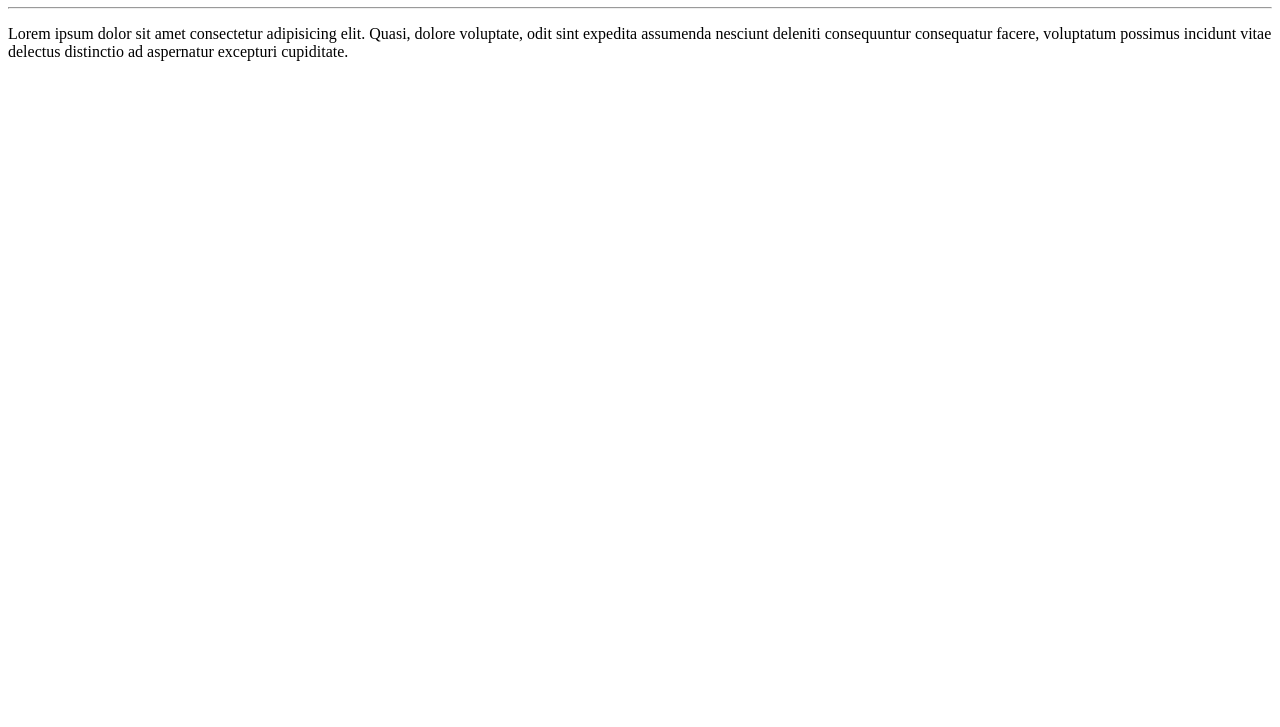
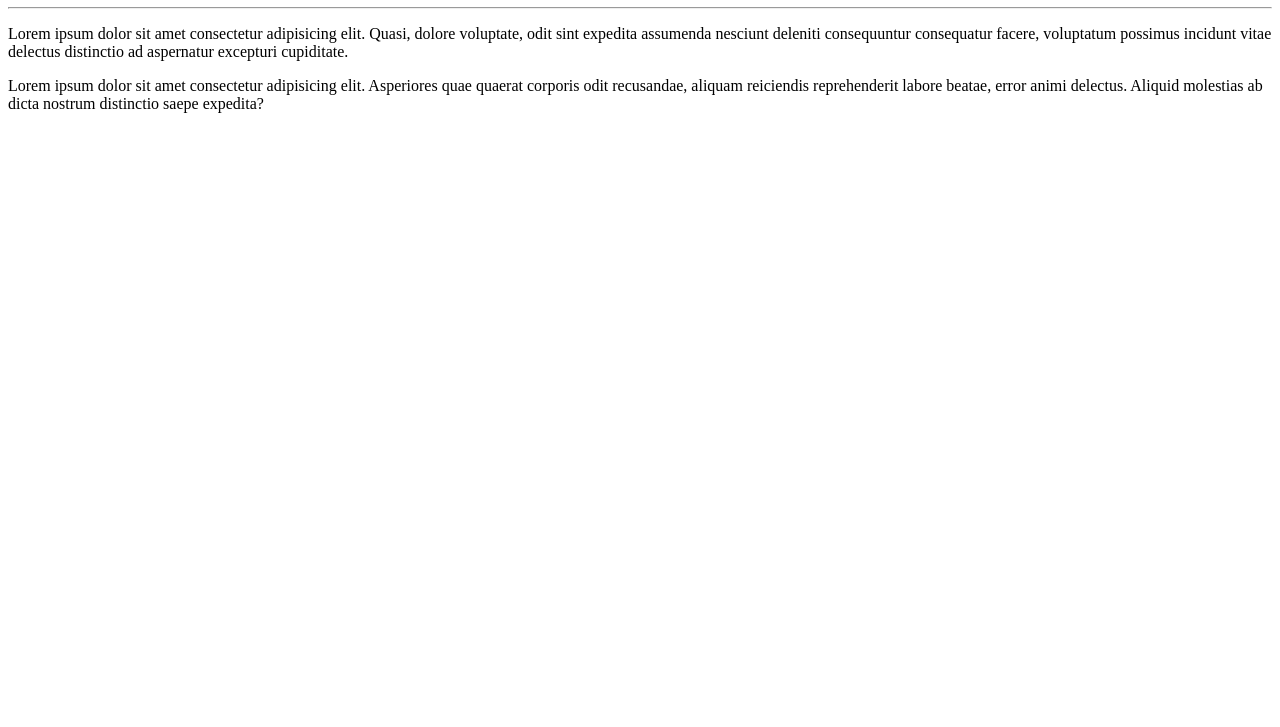
Before and after one commit to Raphael-Latini/Ola-Mundo, a plain HTML site: page siteexemplo/index.html in a window 1280 px wide. Shown: the part 73-800 px from the top of the page. Drawn offline with Linux system fonts and the light colour scheme.

Commit message:
adicionei um parágrafo

```diff
--- a/siteexemplo/index.html
+++ b/siteexemplo/index.html
@@ -10,5 +10,6 @@
     <h1>olá mundo</h1>
     <hr>
     <p>Lorem ipsum dolor sit amet consectetur adipisicing elit. Quasi, dolore voluptate, odit sint expedita assumenda nesciunt deleniti consequuntur consequatur facere, voluptatum possimus incidunt vitae delectus distinctio ad aspernatur excepturi cupiditate.</p>
+    <p>Lorem ipsum dolor sit amet consectetur adipisicing elit. Asperiores quae quaerat corporis odit recusandae, aliquam reiciendis reprehenderit labore beatae, error animi delectus. Aliquid molestias ab dicta nostrum distinctio saepe expedita?</p>
 </body>
 </html>
```
